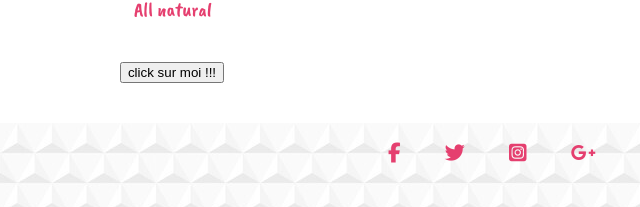
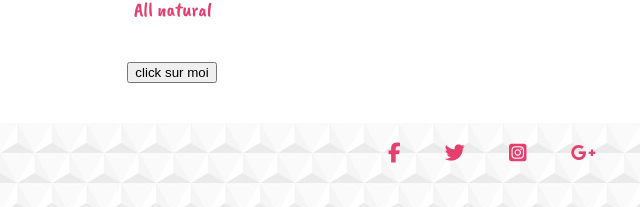
Before and after one commit to PoleS-dev/corrigeTPCss, a plain HTML site: page index.html in a window 1280 px wide. Shown: the part 1554-1761 px from the top of the page, 468-1108 px from the left. Drawn offline with nearby package versions, Linux system fonts and the light colour scheme.

Commit message:
new branche

```diff
--- a/index.html
+++ b/index.html
@@ -71,7 +71,7 @@
 
 
 
-  <button id="button"> click sur moi !!!  </button>
+  <button id="button"> click sur moi   </button>
     </section>
 
     <footer class="container " >
```
